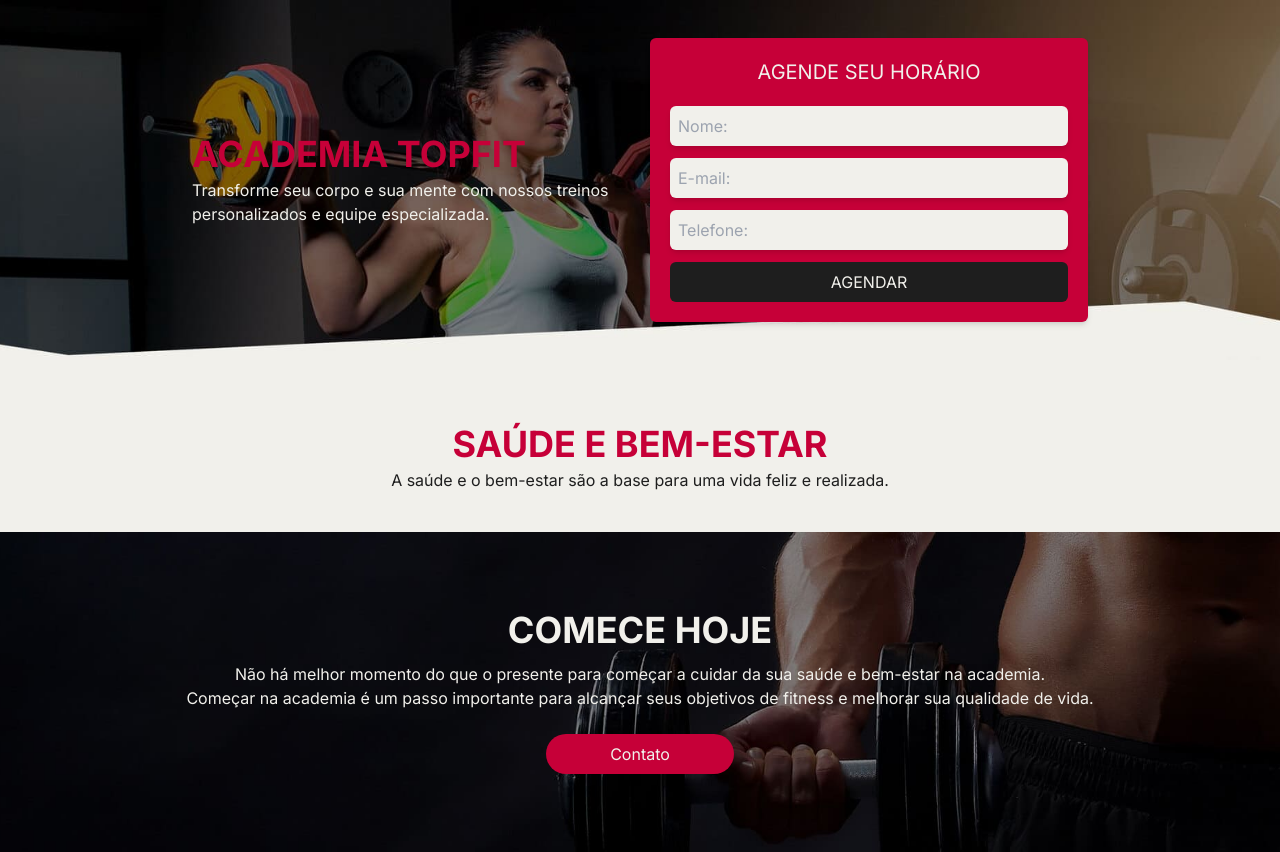
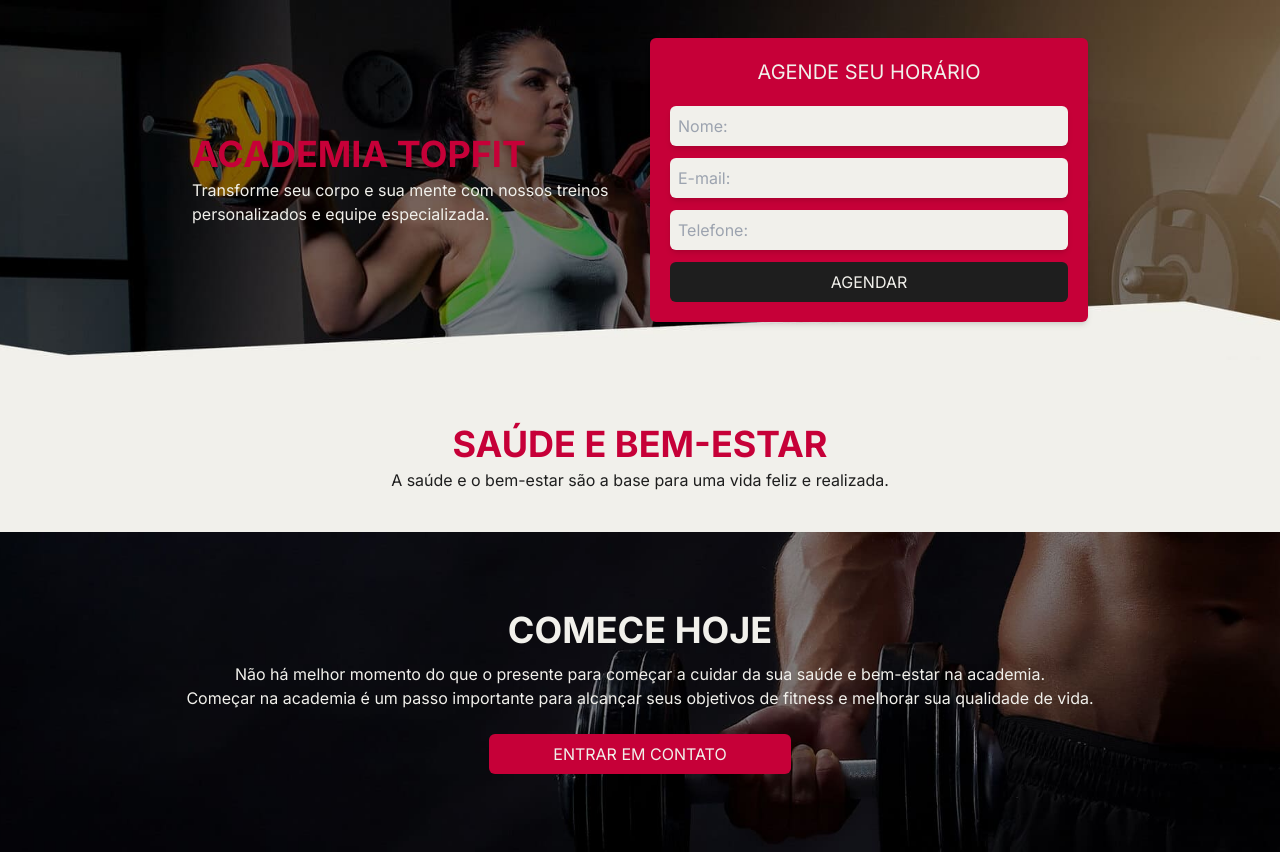
Before and after one commit to edusdorneles/topfit-landing-page, a Next.js app: page / in a window 1280 px wide. Built offline with nearby package versions, Linux system fonts and the light colour scheme.

Commit message:
feat: utilizando botão padrão

```diff
--- a/src/components/atoms/button/index.tsx
+++ b/src/components/atoms/button/index.tsx
@@ -1,10 +1,12 @@
 import * as T from "./types";
 
-export const Button = ({ children, ...rest }: T.Props) => {
+export const Button = ({ children, className, secondary, ...rest }: T.Props) => {
     return (
         <button
             {...rest}
-            className="w-full bg-secondary hover:bg-secondaryHover text-white rounded-md p-2 transition-all"
+            className={` ${
+                secondary ? "bg-secondary hover:bg-secondaryHover" : "bg-primary hover:bg-primaryHover"
+            } text-white rounded-md p-2 transition-all ${className}`}
         >
             {children}
         </button>
--- a/src/components/atoms/button/types.ts
+++ b/src/components/atoms/button/types.ts
@@ -1,3 +1,6 @@
 import { ButtonHTMLAttributes } from "react";
 
-export interface Props extends ButtonHTMLAttributes<any> {}
+export interface Props extends ButtonHTMLAttributes<any> {
+    className?: string;
+    secondary?: boolean;
+}
--- a/src/components/molecules/health-wellness/banner/index.tsx
+++ b/src/components/molecules/health-wellness/banner/index.tsx
@@ -1,3 +1,5 @@
+import { Button } from "@/components";
+
 export const HealthWellnessBanner = () => {
     return (
         <div className="min-h-[40vh] h-full bg-[url('/images/banner/saude-bem-estar.jpg')] bg-center bg-cover w-full flex justify-center items-center flex-col p-6 lg:px-0">
@@ -12,7 +14,7 @@ export const HealthWellnessBanner = () => {
                 qualidade de vida.
             </p>
 
-            <button className="rounded-full px-16 py-2 bg-primary text-white">Contato</button>
+            <Button className="flex gap-2 items-center px-16 py-2">ENTRAR EM CONTATO</Button>
         </div>
     );
 };
--- a/src/components/molecules/main-banner/form/index.tsx
+++ b/src/components/molecules/main-banner/form/index.tsx
@@ -10,7 +10,10 @@ export const MainBannerForm = () => {
                     <Input type="text" placeholder="Nome:" />
                     <Input type="text" placeholder="E-mail:" />
                     <Input type="text" placeholder="Telefone:" />
-                    <Button type="submit">AGENDAR</Button>
+
+                    <Button type="submit" secondary>
+                        AGENDAR
+                    </Button>
                 </form>
             </div>
         </div>
```
